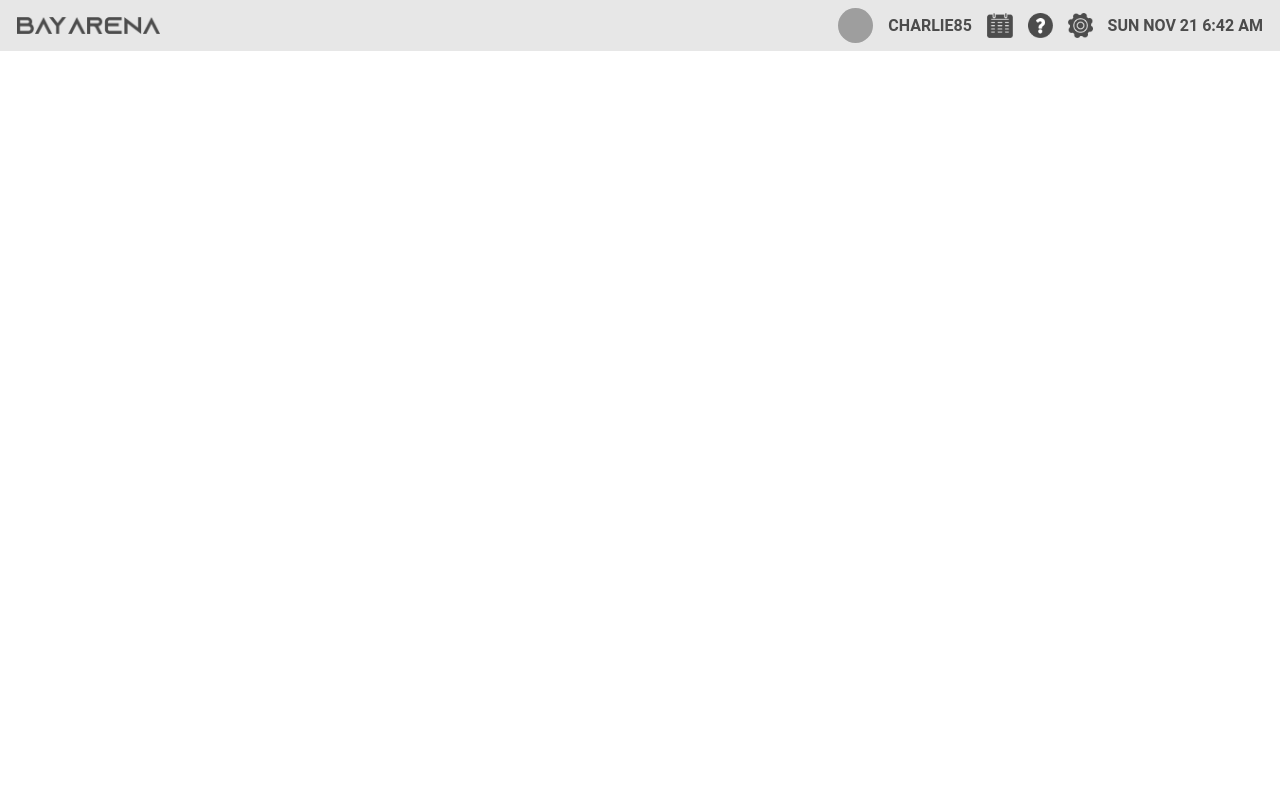
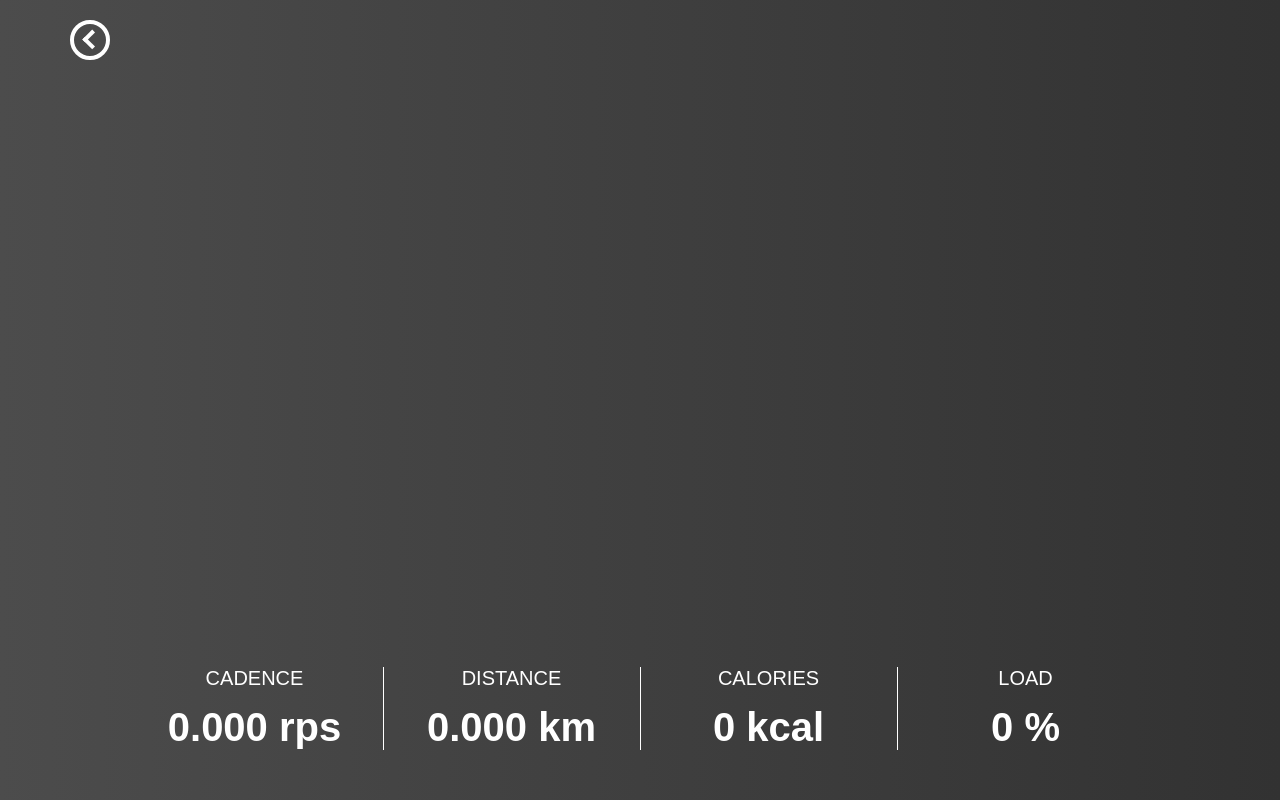
Before and after one commit to bayarena/user, a React (Create React App) app: page /play in a window 1280 px wide. Built offline with nearby package versions, Linux system fonts and the light colour scheme; no server answers; grey boxes are pictures that could not be loaded; a web font is replaced by a local one.

Commit message:
last commit

```diff
--- a/package.json
+++ b/package.json
@@ -12,11 +12,10 @@
     "@types/react-dom": "^17.0.0",
     "axios": "^0.24.0",
     "history": "5",
-    "node-sass": "5.0.0",
     "react": "^17.0.2",
     "react-dom": "^17.0.2",
     "react-router-dom": "6",
-    "react-scripts": "4.0.3",
+    "react-scripts": "^3.0.1",
     "swiper": "6.8.4",
     "typescript": "^4.1.2",
     "web-vitals": "^1.0.1"
--- a/src/App.tsx
+++ b/src/App.tsx
@@ -13,7 +13,7 @@ import Live from './Live/Live';
 import Motivator from './Motivator/Motivator';
 import Category from './Category/Category';
 import Single from './Single/Single';
-
+import Play from './Play/Play';
 
 function App() {
 
@@ -28,6 +28,7 @@ function App() {
               <Route path="/motivator/*" element={<Motivator />} />
               <Route path="/category/*" element={<Category />} />
               <Route path="/single" element={<Single />} />
+              <Route path="/play" element={<Play />} />
             </Routes>
         </div>
       </BrowserRouter>
--- a/src/Live/Live.module.sass
+++ b/src/Live/Live.module.sass
@@ -110,18 +110,18 @@
   justify-content: center
   align-items: center
 
-
-  > p
-    color: white
-    font-weight: bold
-    background-color: #9D43E3
-    padding: 5px 30px
-    border-radius: 30px
-    margin-right: 20px
+  > a
+    > p
+      color: white
+      font-weight: bold
+      background-color: #9D43E3
+      padding: 5px 30px
+      border-radius: 30px
+      margin-right: 20px
 
 
-  > p:active
-    background-color: #181818
+    > p:active
+      background-color: #181818
 
   > img
     width: 30px
--- a/src/Live/Live.tsx
+++ b/src/Live/Live.tsx
@@ -59,7 +59,9 @@ function Item(props:any){
         </div>
       </div>
       <div className={styles.itemButtons}>
-        <p>입장하기</p>
+        <Link to={`/play?${propd.ticket}`}>
+          <p>입장하기</p>
+        </Link>
         <img src={setting} alt="" />
         <img src={calendar} alt="" />
       </div>
--- /dev/null
+++ b/src/Play/Play.module.sass
@@ -0,0 +1,57 @@
+.root
+  position: fixed
+  top: 0
+  left: 0
+  right: 0
+  bottom: 0
+  background: linear-gradient(90deg, rgba(76,76,76,1) 0%, rgba(50,50,50,1) 100%)
+
+.left
+  margin: 20px 70px
+
+.leftArrow
+  text-align: center
+  display: inline-block
+  width: 2em
+  height: 2em
+  border: 0.25em solid #fff
+  border-radius: 50%
+
+
+  &:after
+   content: ''
+   display: inline-block
+   margin-top: 0.5em
+   margin-left: 0.3em
+   width: 0.65em
+   height: 0.65em
+   border-top: 0.25em solid #fff
+   border-right: 0.25em solid #fff
+   -moz-transform: rotate(-135deg)
+   -webkit-transform: rotate(-135deg)
+   transform: rotate(-135deg)
+
+.state
+  position: absolute
+  bottom: 50px
+  display: flex
+  width: 100%
+  justify-content: center
+  color: white
+
+  > div:last-child
+    border: 0px
+
+  > div
+    width: 20%
+    text-align: center
+    border-right : 1px solid white
+
+    > p:nth-of-type(1)
+      font-size: 20px
+      margin: 0
+
+    > p:nth-of-type(2)
+      font-size: 40px
+      font-weight: bold
+      margin: 15px 0 0 0
--- /dev/null
+++ b/src/Play/Play.tsx
@@ -0,0 +1,72 @@
+import React, { useState, useEffect } from 'react';
+import styles from './Play.module.sass';
+
+import { useNavigate } from "react-router-dom";
+
+function Play(){
+	let navigate = useNavigate();
+
+	const [cadence, setCadence] = useState(0);
+	const [distance, setDistance] = useState(0);
+
+	useEffect(() => {
+		var webSocket = new WebSocket("ws://localhost:9999");
+		var intervalId = setInterval(()=>{
+			webSocket.send("A");
+		}, 100);
+
+		webSocket.onopen = function(message){
+			webSocket.send("B");
+			console.log("Server connect...");
+		};
+
+		webSocket.onclose = function(message){
+			console.log("Server Disconnect...");
+		};
+
+		webSocket.onerror = function(message){
+			console.log("error...");
+		};
+
+		webSocket.onmessage = function(message){
+			//console.log("Recieve From Server => "+message.data);
+			setCadence(parseFloat(message.data.split(',')[0]) / 100);
+			setDistance(parseFloat(message.data.split(',')[1]) / 1000 * 0.01);
+		};
+
+		return function cleanup(){
+			webSocket.close();
+			clearInterval(intervalId);
+		};
+
+	}, []);
+
+	return(
+		<div className={styles.root}>
+			<div className={styles.left}>
+			    <span onClick={()=>navigate(-1)} className={styles.leftArrow}></span>
+			</div>
+
+			<div className={styles.state}>
+				<div>
+					<p>CADENCE</p>
+					<p>{cadence.toFixed(3)} rps</p>
+				</div>
+				<div>
+					<p>DISTANCE</p>
+					<p>{distance.toFixed(3)} km</p>
+				</div>
+				<div>
+					<p>CALORIES</p>
+					<p>0 kcal</p>
+				</div>
+				<div>
+					<p>LOAD</p>
+					<p>0 %</p>
+				</div>
+			</div>
+		</div>
+	);
+}
+
+export default Play;
--- a/src/settings.tsx
+++ b/src/settings.tsx
@@ -7,6 +7,7 @@ export type T_meta_motivator = {
 export type T_lecture = {
   id: number,
 
+  ticket: string,
   meta_motivator: T_meta_motivator[],
   tag: string,
   title: string
@@ -42,4 +43,5 @@ export type T_motivator = {
 
 export const SETTINGS = {
 	REST_URL: "http://52.79.124.70:7231",
+	//REST_URL: "http://localhost:8000",
 }
--- a/tsconfig.json
+++ b/tsconfig.json
@@ -18,7 +18,7 @@
     "resolveJsonModule": true,
     "isolatedModules": true,
     "noEmit": true,
-    "jsx": "react-jsx"
+    "jsx": "preserve"
   },
   "include": [
     "src"
```
